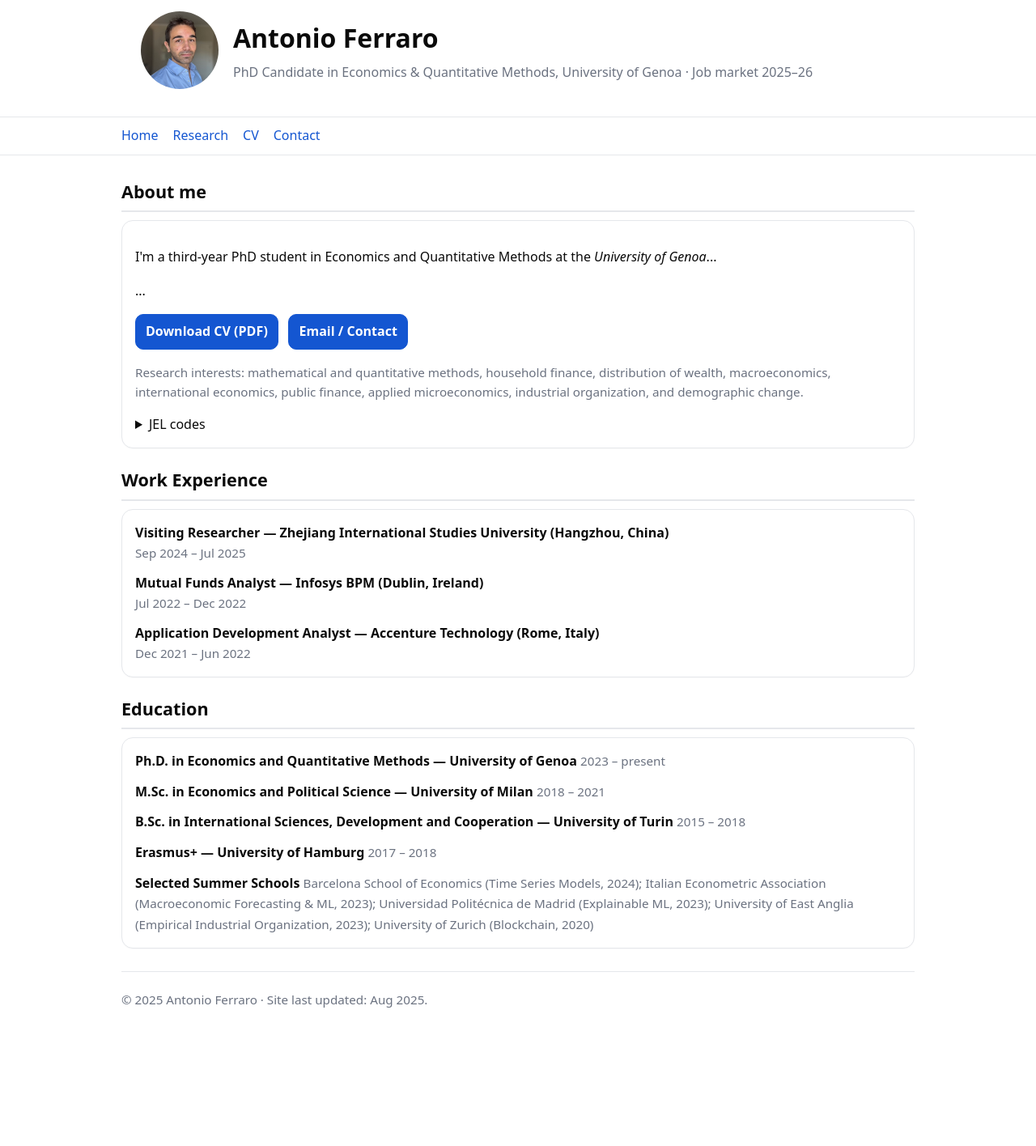
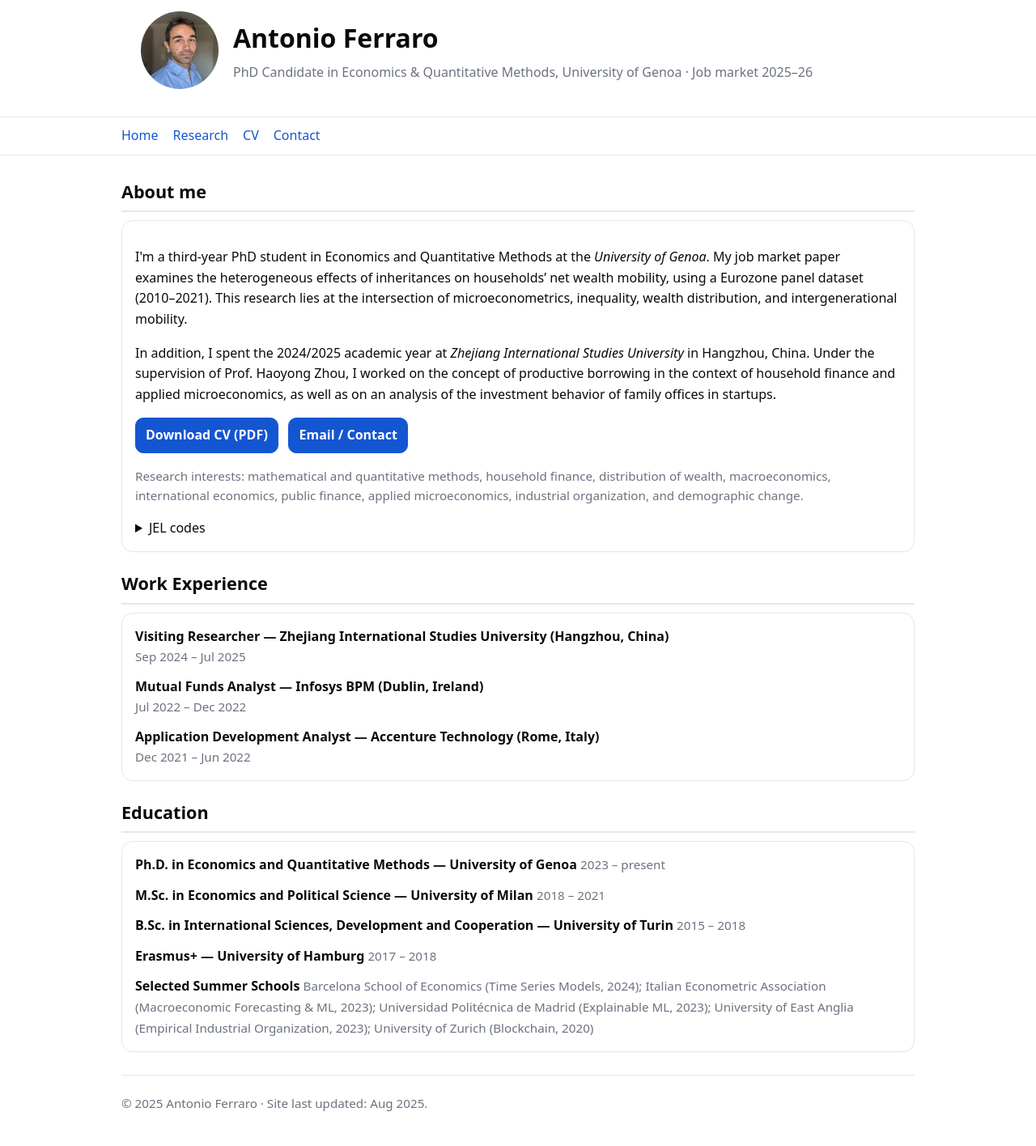
Before and after one commit to ferraroantonio/ferraroantonio.github.io, a Jekyll site: the page built from index.md, in a window 1280 px wide. Shown: the whole page at 81% size. Built offline with Jekyll 4.4.1, drawn with Linux system fonts in a browser that asks for light colours; before the commit the page ends 1288 px from its top, so only the background shows below that.

Commit message:
Update index.md

```diff
--- a/index.md
+++ b/index.md
@@ -7,8 +7,8 @@ description: "Antonio Ferraro — PhD Candidate in Economics & Quantitative Meth
 <section id="about">
 <h2>About me</h2>
 <div class="card">
-<p>I'm a third-year PhD student in Economics and Quantitative Methods at the <em>University of Genoa</em>...</p>
-<p>...</p>
+<p>I'm a third-year PhD student in Economics and Quantitative Methods at the <em>University of Genoa</em>. My job market paper examines the heterogeneous effects of inheritances on households’ net wealth mobility, using a Eurozone panel dataset (2010–2021). This research lies at the intersection of microeconometrics, inequality, wealth distribution, and intergenerational mobility.</p>
+<p>In addition, I spent the 2024/2025 academic year at <em>Zhejiang International Studies University</em> in Hangzhou, China. Under the supervision of Prof. Haoyong Zhou, I worked on the concept of productive borrowing in the context of household finance and applied microeconomics, as well as on an analysis of the investment behavior of family offices in startups.</p>
 <p>
   <a class="btn" href="{{ '/assets/CV_Ferraro.pdf' | relative_url }}" download>Download CV (PDF)</a>
   &nbsp; <a class="btn" href="{{ '/contact' | relative_url }}">Email / Contact</a>
```
